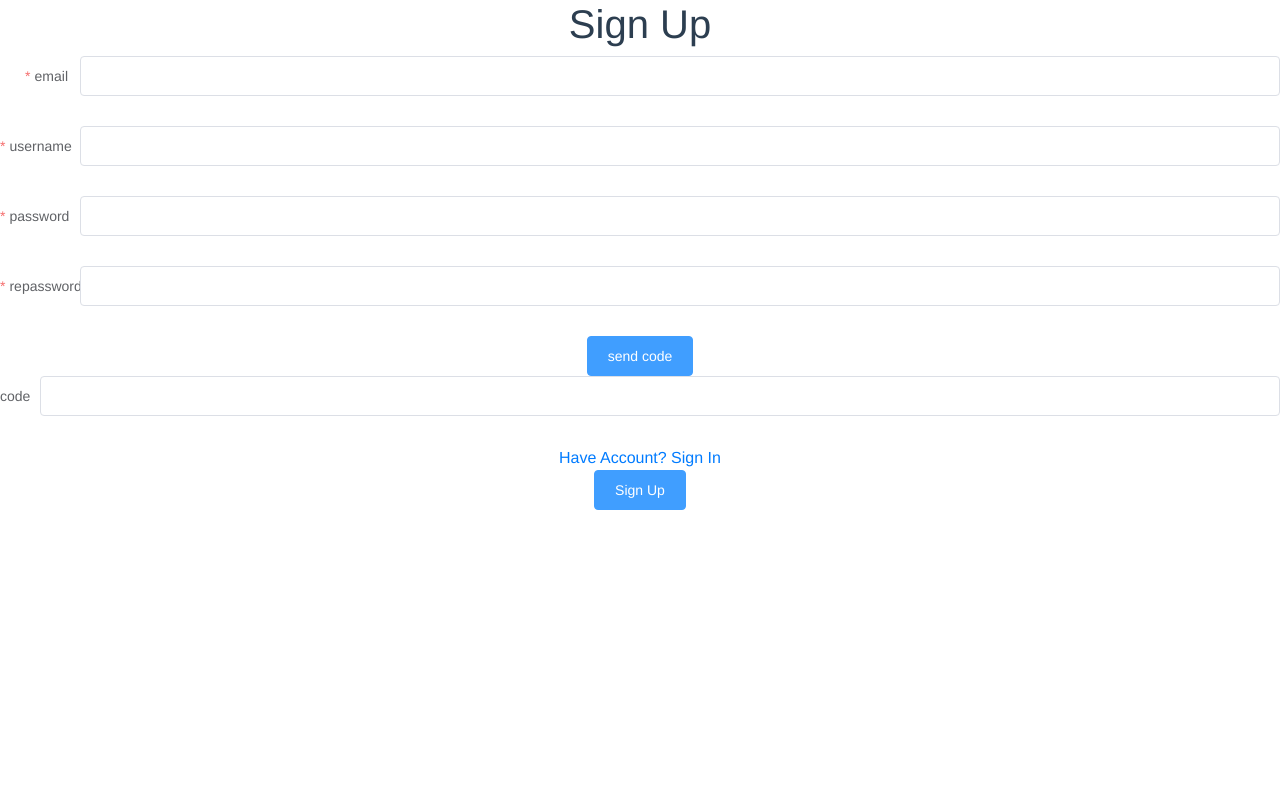
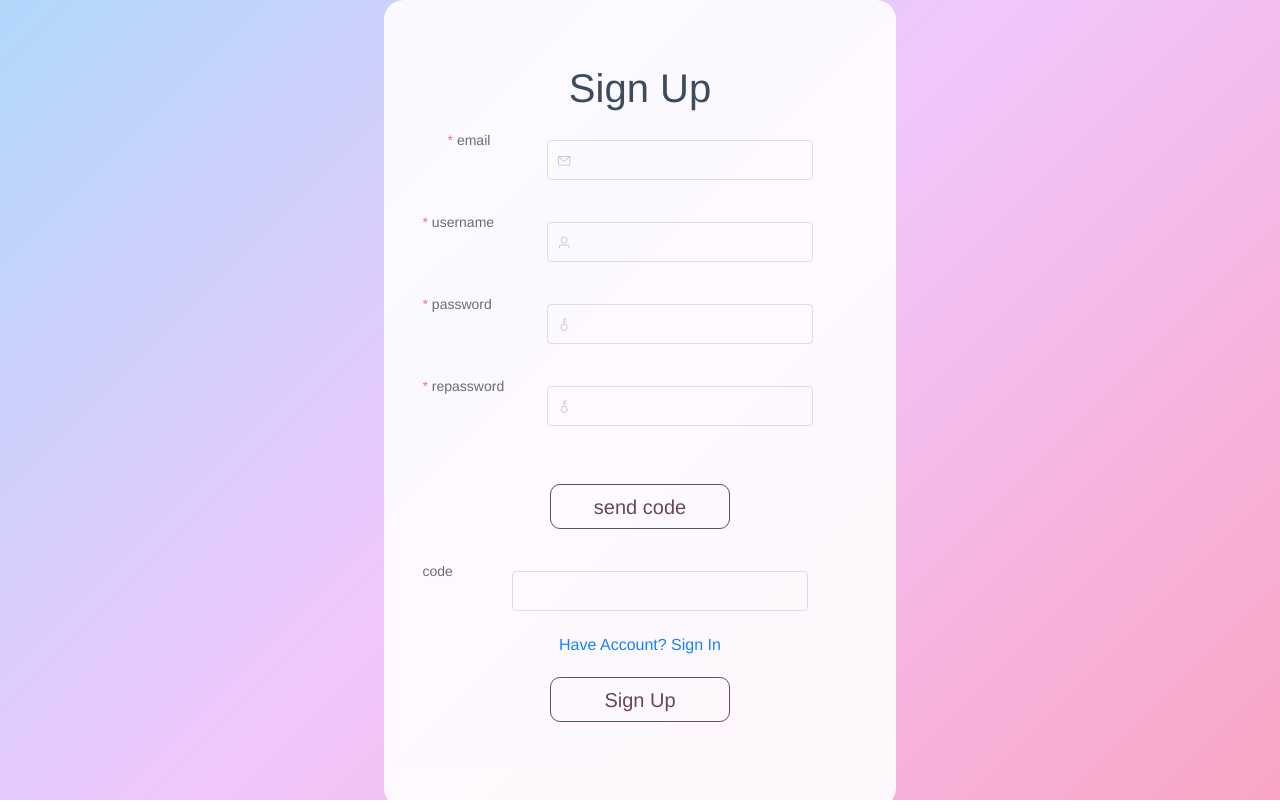
Before and after one commit to kitty-12/CSCI3100Project, a Vue app in the folder vue/: page /register in a window 1280 px wide. Built offline with nearby package versions, Linux system fonts and the light colour scheme; what vue-resource would draw is missing.

Commit message:
Update register.vue

```diff
--- a/vue/src/components/register.vue
+++ b/vue/src/components/register.vue
@@ -1,27 +1,34 @@
+<!--
+    * @File Description: register box
+    * @Last Edit Date: 2021/4/30
+-->
+
 <template>
     <div class="register">
     <el-form class="form" :rules="rules" :model="regform" ref="regform">
         <h1>Sign Up</h1>
 
         <el-form-item label="email" label-width="80px" prop="email">
-            <el-input class="item" type = "text" v-model="regform.email"></el-input>
+            <el-input class="item" type = "text" v-model="regform.email" prefix-icon="el-icon-message"></el-input>
         </el-form-item>
 
         <el-form-item label="username" label-width="80px" prop="username">
-            <el-input class="item" type = "text" v-model="regform.username"></el-input>
+            <el-input class="item" type = "text" v-model="regform.username" prefix-icon="el-icon-user"></el-input>
         </el-form-item>
 
         <el-form-item label="password" label-width="80px" prop="password">
-            <el-input class="item" type="password" v-model="regform.password"></el-input>
+            <el-input class="item" type="password" v-model="regform.password" prefix-icon="el-icon-key"></el-input>
         </el-form-item>
 
         <el-form-item label="repassword" label-width="80px" prop="repassword">
-            <el-input class="item" type="password" v-model="regform.repassword"></el-input>
+            <el-input class="item" type="password" v-model="regform.repassword" prefix-icon="el-icon-key"></el-input>
         </el-form-item>
 
         <p class="msg">{{tip}}</p>
 
-        <el-button type="primary" @click="sendEmail">send code</el-button>
+        <el-form-item>
+        <el-button class="button" type="primary" @click="sendEmail">send code</el-button>
+        </el-form-item>
 
         <el-form-item label="code" label-width="40px" prop="code">
             <el-input class="item" type="text" v-model="regform.code"></el-input>
@@ -30,7 +37,7 @@
         <router-link to="/login">Have Account? Sign In</router-link>
 
         <el-form-item>
-            <el-button type="primary" @click="signUp">Sign Up</el-button>
+            <el-button class="button" type="primary" @click="signUp">Sign Up</el-button>
         </el-form-item>
 
         </el-form>
@@ -42,7 +49,7 @@ export default {
     data(){
         return{
             regform: {},
-            code: '',
+            code: '', // verification code
             tip: '',
             rules: {
                 email: [
@@ -50,7 +57,7 @@ export default {
                     {type: 'email', message:"Please enter an valid email address", trigger: "blur"},
                 ],
                 username: [
-                    {required: true, message: "Please enter your email address", trigger: "blur"},
+                    {required: true, message: "Please enter your username", trigger: "blur"},
                     {min: 1, max: 25, message: "max length: 25 characters", trigger: "blur"},
                 ],
                 password: [
@@ -68,6 +75,9 @@ export default {
     },
 
     methods: {
+        /**
+         * post the email address to the server and get the verification code
+         */
         sendEmail() {
             this.$refs["regform"].validate(valid => {
                 if(valid){
@@ -76,6 +86,7 @@ export default {
                         this.tip = 'The two passwords are different!!!';
                         return false;
                     }
+                    this.tip = '';
                     let data = {email: this.regform.email}
                     //data.append('username', this.regform.username);
                     this.$http.post(
@@ -86,7 +97,7 @@ export default {
                             function(res){
                                 this.code = res.body.code;
                                 console.log(res);
-                                console.log(this.code);
+                                //console.log(this.code);
                             }
                         );
                 }
@@ -97,12 +108,15 @@ export default {
 
         },
 
+        /**
+         * post the reg form to server to sign up
+         */
         signUp() {
             this.$refs["regform"].validate(valid => {
                 if(valid){
                     if(this.code != this.regform.code)
                     {
-                        alert('Your Validation code is wrong. Please input again');
+                        alert('Your Verification Code is wrong. Please input again');
                         return false;
                     }
 
@@ -151,3 +165,48 @@ export default {
 
 }
 </script>
+
+<style scoped>
+.register {
+  display: flex;
+  justify-content: center ;
+  justify-items: center;
+  height: 100vh;
+  background-image: linear-gradient(135deg, #b1d8fc 0%, #f1c7fd 48%, #faa5c5 100%);
+  background-repeat: no-repeat;
+  background-size: auto 100%;
+  margin: 0%;
+  display: flex;
+  align-items: center;
+  text-align: center;
+}
+
+.form {
+  border-radius:  20px;
+  display: flex;
+  flex-direction: column;
+  min-width:max-content;
+  margin: auto;
+  opacity: 90%;
+  width: 40%;
+  background-color: white;
+  padding: 5% 3%;
+}
+.item {
+  width: 75%;
+  margin-top: 20px;
+}
+
+.button {
+    border-radius: 10px;
+    margin-top: 20px;
+    font-size: 20px;
+    padding: 5px;
+    border-color: #5b3a5b;
+    background-color: #ffffff;
+    color:#5b3a4b;
+    width: 180px;
+    height: 45px;
+    font-family:'Franklin Gothic Medium', 'Arial Narrow', Arial, sans-serif;
+}
+</style>
```
